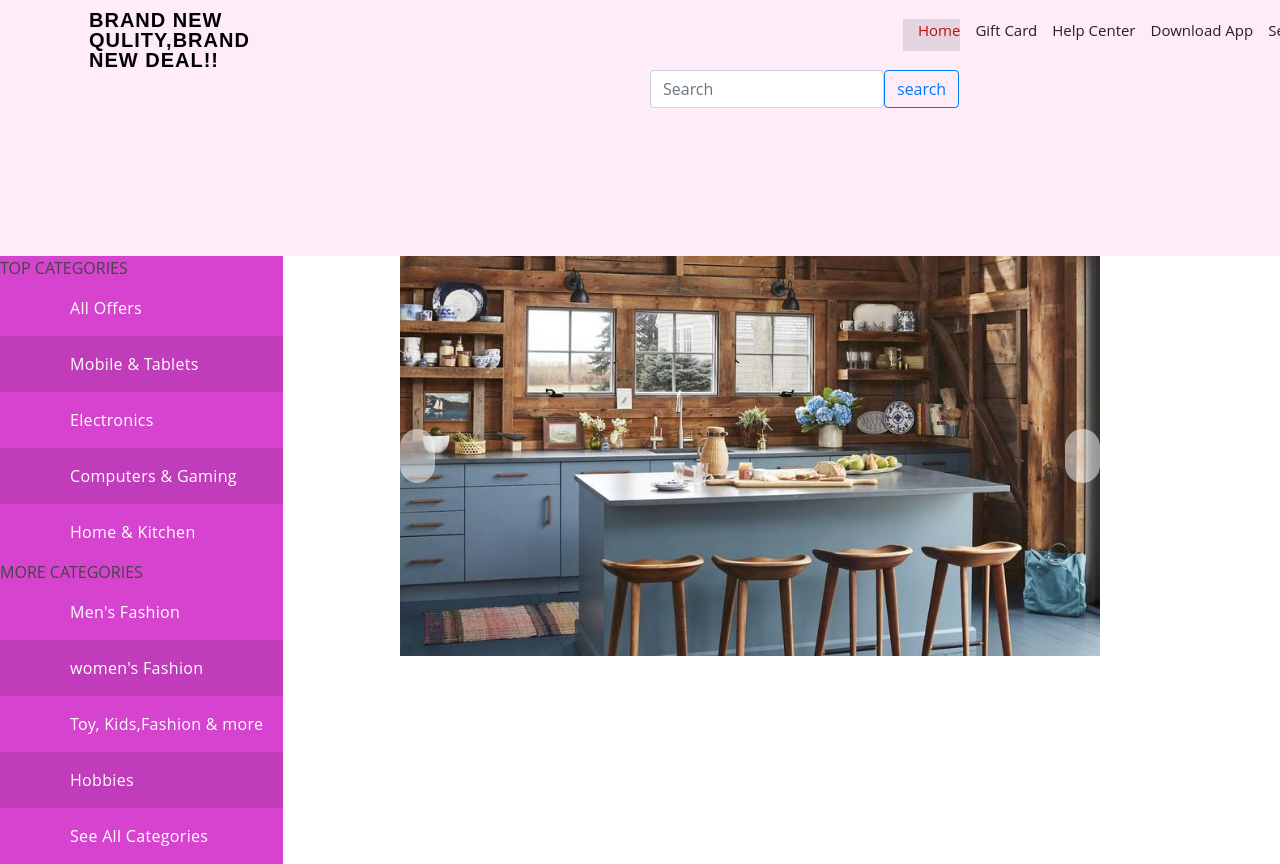
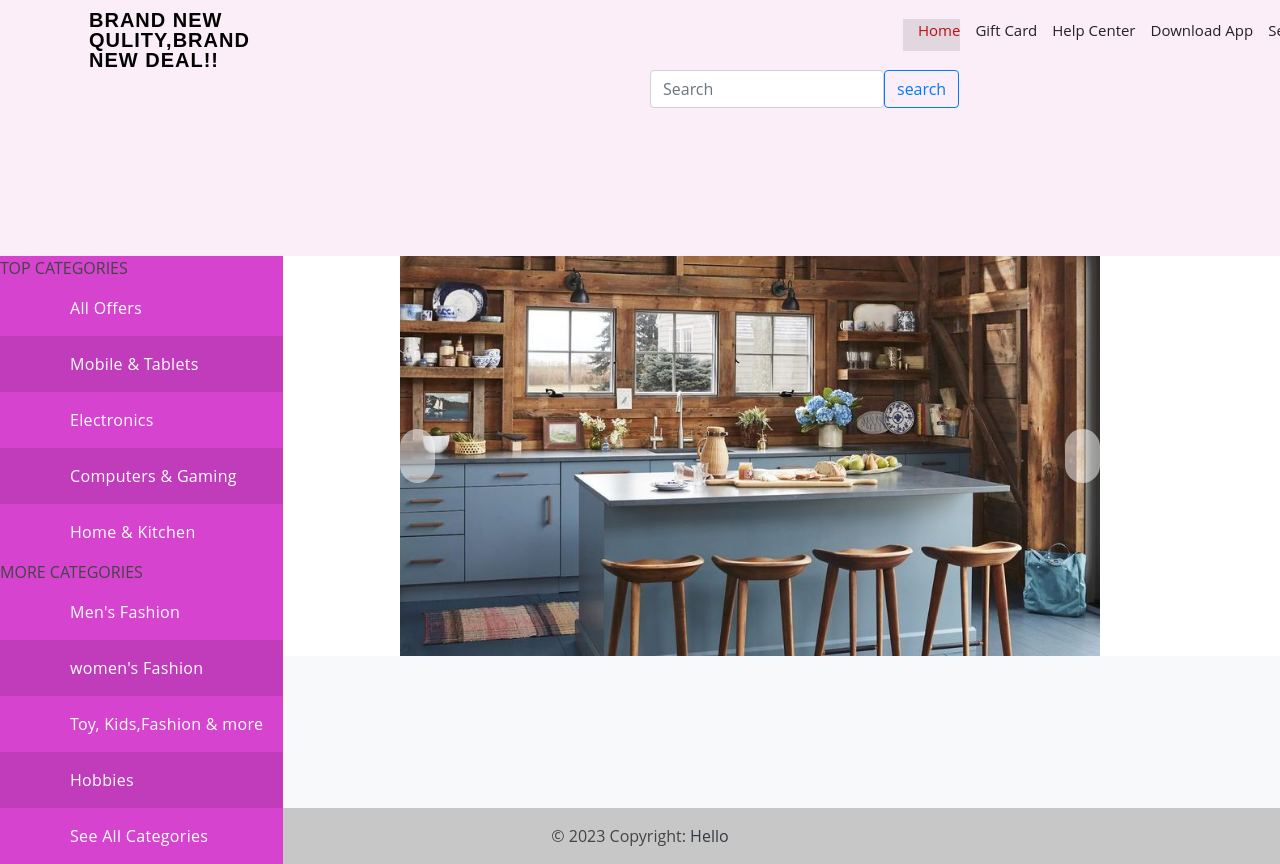
Before and after one commit to Nithmini/WEBDEv, a plain HTML site: page Index.html in a window 1280 px wide. Shown: the top 864 px of the page. Before the commit the page ends 800 px from the top, so only its background shows below. Drawn offline with nearby package versions, Linux system fonts and the light colour scheme.

Commit message:
First commit

```diff
--- a/Index.html
+++ b/Index.html
@@ -95,6 +95,7 @@
                     </div>
 
                 </div>
+                </div>
 
                 <a class="carousel-control-prev" href="#twoCarousel" role="button" data-bs-slide="prev">
                     <span class="carousel-control-prev-icon bi bi-chevron-left" aria-hidden="true"></span>
@@ -129,9 +130,22 @@
                             <nav class="dashboard-nav-list">
                                 <a href="#" class="dashboard-nav-item">Bluetooth Headphone</a>
                             </nav>
-                <div>
-            </div>
-        </section>
+                        </div>
+                    </div>
 
+
+
+    </section>
+
+
+
+<footer class="bg-light text-center text-lg-start">
+    <!-- Copyright -->
+    <div class="text-center p-3" style="background-color: rgba(0, 0, 0, 0.2);">
+        © 2023 Copyright:
+        <a class="text-dark" href="#">Hello</a>
+    </div>
+    <!-- Copyright -->
+</footer>
   </body>
 </html>
--- a/style.css
+++ b/style.css
@@ -23,7 +23,7 @@ h6 {
 }
 
 #one {
-    background-color: rgba(238, 32, 180, 0.081);
+    background-color: rgba(221, 53, 174, 0.081);
 }
 #header {
 
@@ -564,3 +564,6 @@ h6 {
         left: 0;
     }
 }
+footer{
+    padding-top: 152px;
+}
```
